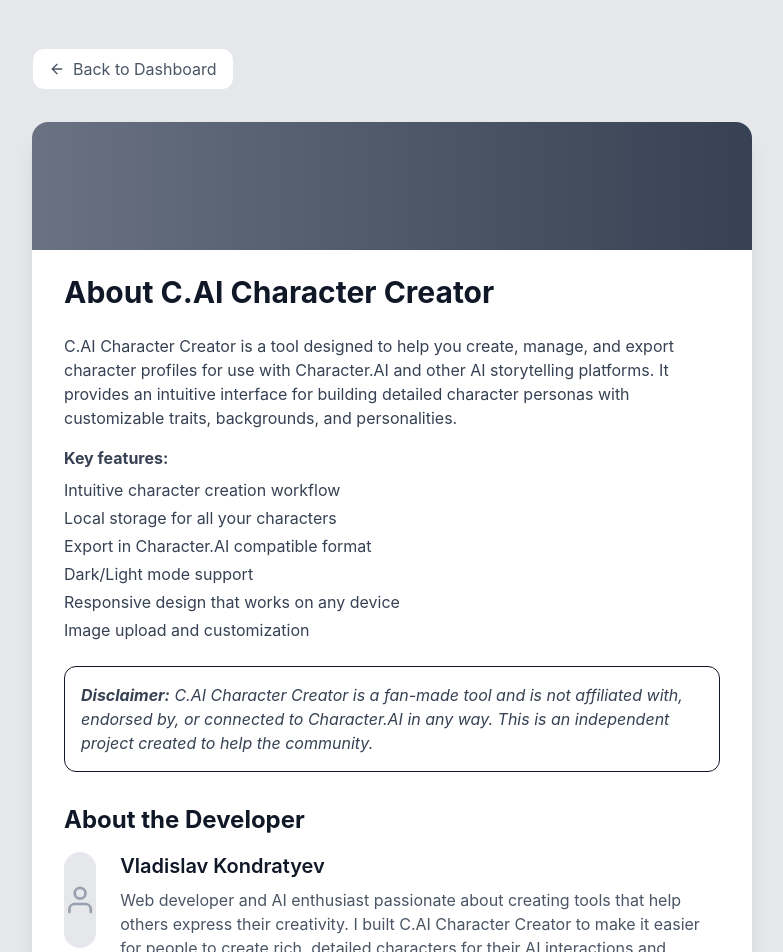
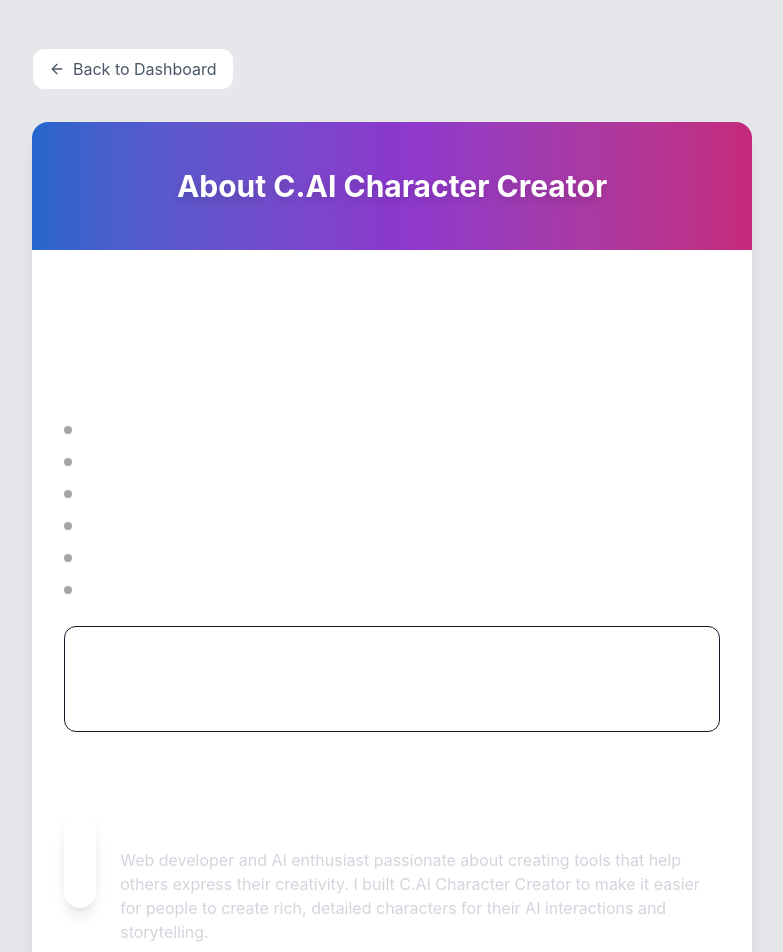
Before and after one commit to ch1kim0n1/char_creator, a Next.js app in the folder char_creator/: page /about in a window 1280 px wide. Shown: the top 952 px of the page, without its empty margins (248-1031 px from the left). Built offline with nearby package versions, Linux system fonts and the light colour scheme.

Commit message:
issue 4 & 11 & 13

```diff
--- a/char_creator/src/pages/about.js
+++ b/char_creator/src/pages/about.js
@@ -62,41 +62,56 @@
             animate="visible"
             className="bg-white dark:bg-gray-800 rounded-2xl shadow-xl overflow-hidden"
           >
-            <div className="h-32 bg-gradient-to-r from-gray-500 to-gray-700"></div>
+            <div className="h-32 bg-gradient-to-r from-blue-500 via-purple-500 to-pink-500 relative">
+              <div className="absolute inset-0 flex items-center justify-center bg-black/20">
+                <h1 className="text-3xl font-bold text-white drop-shadow-lg">About C.AI Character Creator</h1>
+              </div>
+            </div>
 
             <div className="px-8 py-6">
-              <motion.h1
-                variants={itemVariants}
-                className="text-3xl font-bold text-gray-900 dark:text-white mb-6 animate-slide-in-left"
-              >
-                About C.AI Character Creator
-              </motion.h1>
-
               <motion.div
                 variants={itemVariants}
                 className="prose dark:prose-invert max-w-none mb-8"
               >
-                <p className="text-gray-700 dark:text-gray-300">
-                  C.AI Character Creator is a tool designed to help you create, manage, and export character profiles for
-                  use with Character.AI and other AI storytelling platforms. It provides an intuitive interface for
-                  building detailed character personas with customizable traits, backgrounds, and personalities.
+                <p className="text-white">
+                  C.AI Character Creator is an advanced tool designed to help you create, manage, and export character profiles for
+                  use with Character.AI and other AI storytelling platforms. Our intuitive interface enables you to build
+                  rich, detailed character personas with dynamic traits, compelling backgrounds, and unique personalities.
                 </p>
 
-                <p className="text-gray-700 dark:text-gray-300 mt-4">
+                <p className="text-white mt-4">
                   <strong>Key features:</strong>
                 </p>
 
-                <ul className="mt-2 space-y-1 text-gray-700 dark:text-gray-300">
-                  <li>Intuitive character creation workflow</li>
-                  <li>Local storage for all your characters</li>
-                  <li>Export in Character.AI compatible format</li>
-                  <li>Dark/Light mode support</li>
-                  <li>Responsive design that works on any device</li>
-                  <li>Image upload and customization</li>
+                <ul className="mt-2 space-y-2 text-white">
+                  <li className="flex items-center gap-2">
+                    <span className="w-2 h-2 bg-accent rounded-full"></span>
+                    Advanced character creation workflow with AI assistance
+                  </li>
+                  <li className="flex items-center gap-2">
+                    <span className="w-2 h-2 bg-accent rounded-full"></span>
+                    Secure local storage with backup options
+                  </li>
+                  <li className="flex items-center gap-2">
+                    <span className="w-2 h-2 bg-accent rounded-full"></span>
+                    One-click export in Character.AI compatible format
+                  </li>
+                  <li className="flex items-center gap-2">
+                    <span className="w-2 h-2 bg-accent rounded-full"></span>
+                    Intelligent dark/light mode with system preference detection
+                  </li>
+                  <li className="flex items-center gap-2">
+                    <span className="w-2 h-2 bg-accent rounded-full"></span>
+                    Responsive design optimized for all devices
+                  </li>
+                  <li className="flex items-center gap-2">
+                    <span className="w-2 h-2 bg-accent rounded-full"></span>
+                    Advanced image processing and customization tools
+                  </li>
                 </ul>
 
                 <div className="mt-6 p-4 bg-accent/10 dark:bg-accent/20 rounded-xl border border-accent/20">
-                  <p className="text-gray-700 dark:text-gray-300 italic">
+                  <p className="text-white italic">
                     <strong>Disclaimer:</strong> C.AI Character Creator is a fan-made tool and is not affiliated with, endorsed by,
                     or connected to Character.AI in any way. This is an independent project created to help the community.
                   </p>
@@ -105,7 +120,7 @@
 
               <motion.h2
                 variants={itemVariants}
-                className="text-2xl font-bold text-gray-900 dark:text-white mb-4"
+                className="text-2xl font-bold text-white mb-4"
               >
                 About the Developer
               </motion.h2>
@@ -114,14 +129,14 @@
                 variants={itemVariants}
                 className="flex flex-col sm:flex-row gap-6 mb-8 items-start"
               >
-                <div className="w-24 h-24 rounded-full bg-gray-200 dark:bg-gray-700 flex items-center justify-center overflow-hidden">
-                  {/* Replace with actual developer avatar if available */}
-                  <FiUser className="w-12 h-12 text-gray-400" />
+                <div className="w-24 h-24 rounded-full bg-gradient-to-br from-accent to-accent-light
+                  flex items-center justify-center overflow-hidden shadow-lg">
+                  <FiUser className="w-12 h-12 text-white" />
                 </div>
 
                 <div>
-                  <h3 className="text-xl font-semibold text-gray-900 dark:text-white">Vladislav Kondratyev</h3>
-                  <p className="text-gray-600 dark:text-gray-400 mt-2">
+                  <h3 className="text-xl font-semibold text-white">Vladislav Kondratyev</h3>
+                  <p className="text-gray-300 mt-2">
                     Web developer and AI enthusiast passionate about creating tools that help others
                     express their creativity. I built C.AI Character Creator to make it easier for people
                     to create rich, detailed characters for their AI interactions and storytelling.
```
Also changed, not shown: char_creator/src/pages/feedback.js (+57 -36 lines).
